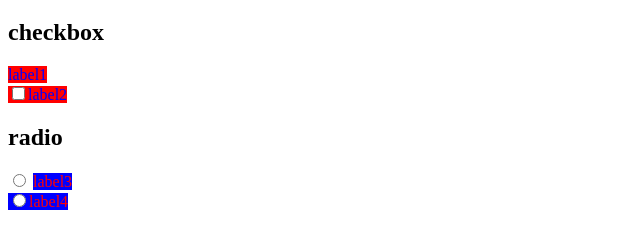
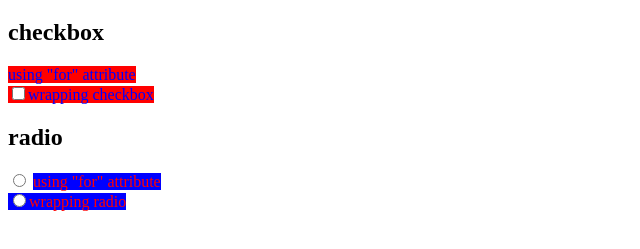
Before and after one commit to shimataro/jquery.plugins, a plain HTML site: page example.labels.html in a window 1280 px wide. Shown: the part 61-310 px from the top of the page, without its empty margins (0-640 px from the left). Drawn offline with nearby package versions, Linux system fonts and the light colour scheme.

Commit message:
Alteration: * label's text

```diff
--- a/example.labels.html
+++ b/example.labels.html
@@ -21,19 +21,19 @@ label.radio
 
 		<h2>checkbox</h2>
 		<div>
-			<label for="id_checkbox">label1</label>
+			<label for="id_checkbox">using "for" attribute</label>
 		</div>
 		<div>
-			<label><input type="checkbox" id="id_checkbox" name="checkbox">label2</label>
+			<label><input type="checkbox" id="id_checkbox" name="checkbox">wrapping checkbox</label>
 		</div>
 
 		<h2>radio</h2>
 		<div>
 			<input type="radio" id="id_radio1" name="radio" />
-			<label for="id_radio1">label3</label>
+			<label for="id_radio1">using "for" attribute</label>
 		</div>
 		<div>
-			<label for="id_radio2"><input type="radio" id="id_radio2" name="radio" />label4</label>
+			<label for="id_radio2"><input type="radio" id="id_radio2" name="radio" />wrapping radio</label>
 		</div>
 
 		<script type="text/javascript" src="http://code.jquery.com/jquery-1.3.min.js"></script>
```
